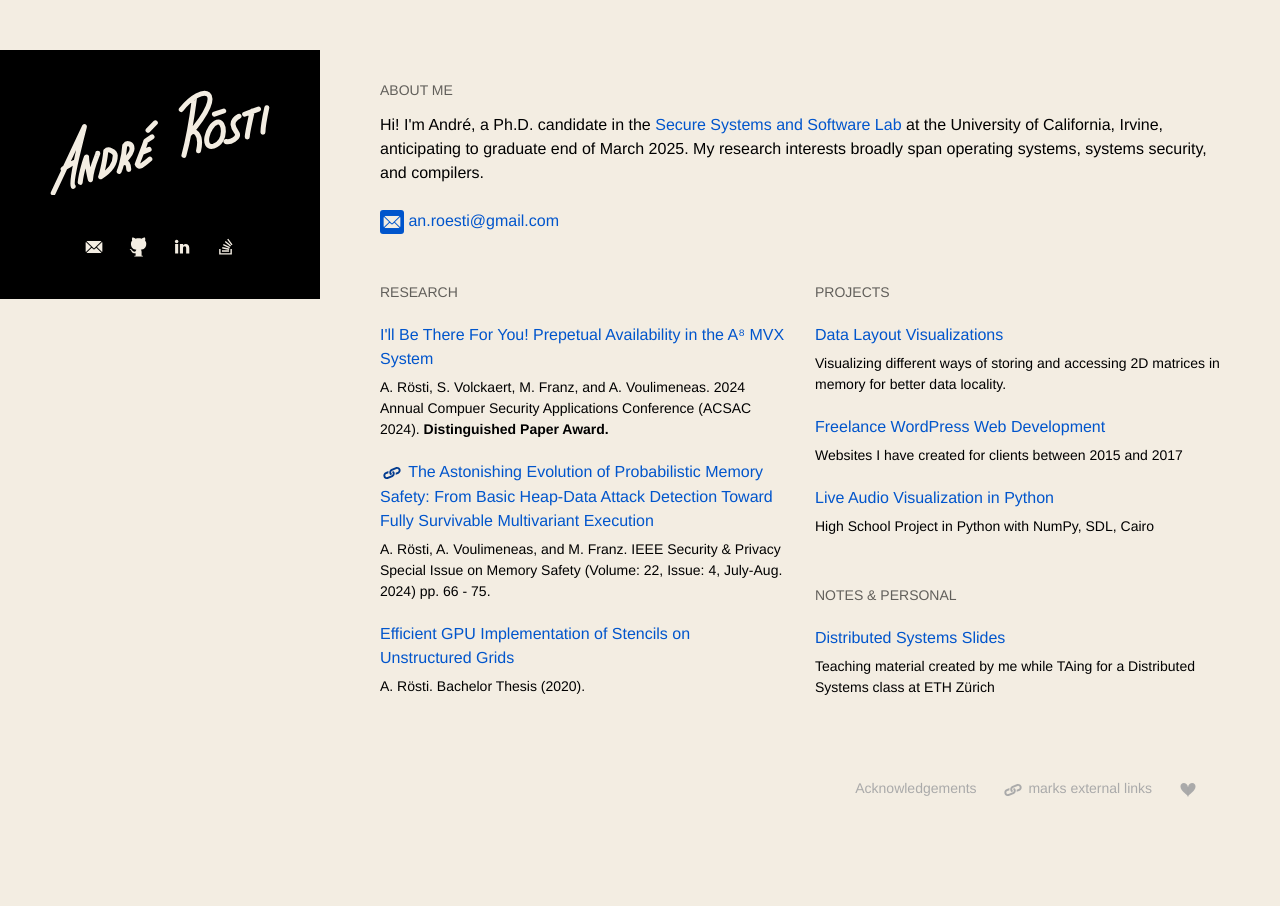
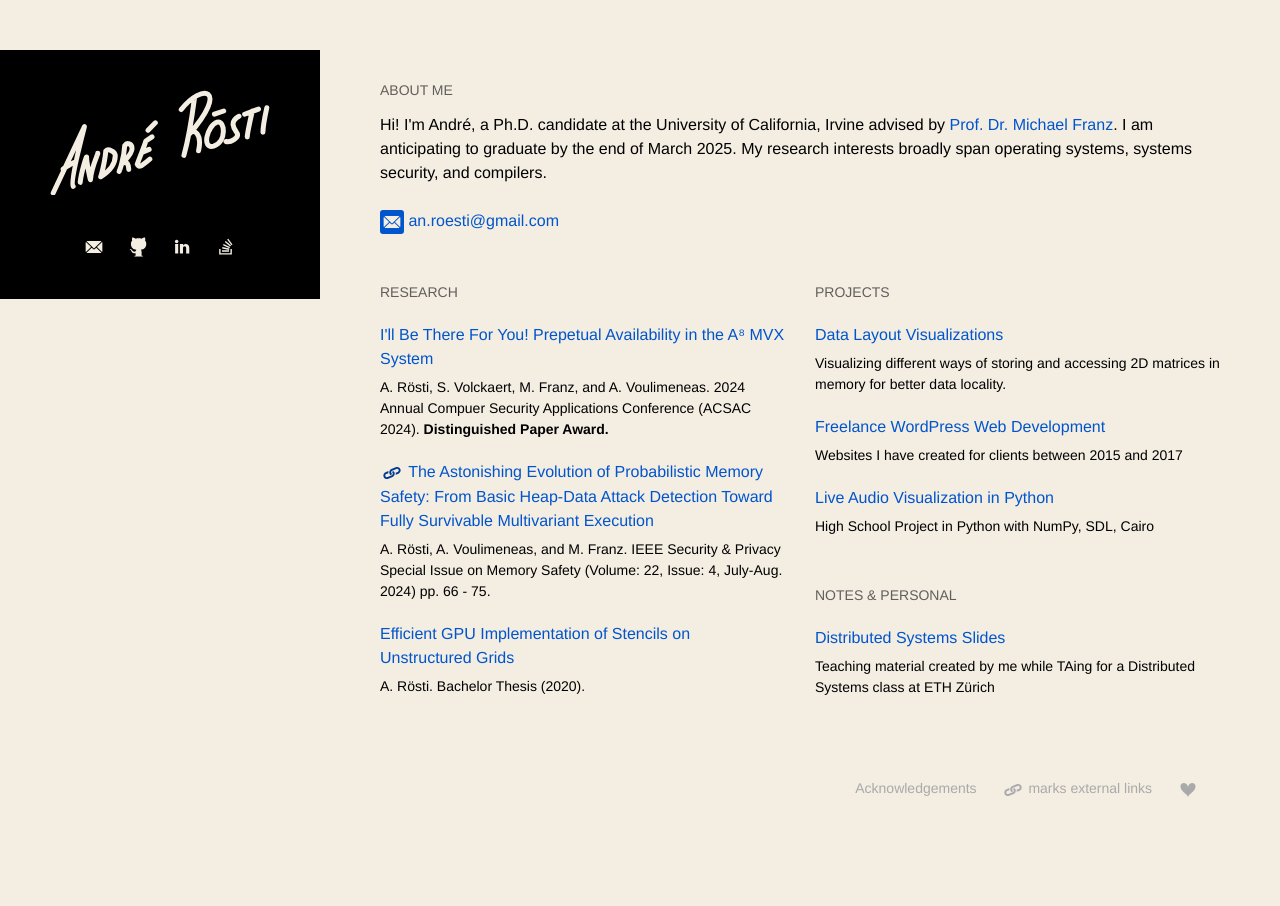
Before and after one commit to andrej/andreroesti.com, a Jekyll site: the page built from index.html, in a window 1280 px wide. Built offline with Jekyll 4.4.1, drawn with Linux system fonts in a browser that asks for light colours.

Commit message:
update tagline

```diff
--- a/index.html
+++ b/index.html
@@ -3,7 +3,7 @@
 
 <section class="row">
 <h2 class="section-title">About Me</h2>
-<p>Hi! I'm André, a Ph.D. candidate in the <a href="https://ssllab.org">Secure Systems and Software Lab</a> at the University of California, Irvine, anticipating to graduate end of March 2025. My research interests broadly span operating systems, systems security, and compilers.</p>
+<p>Hi! I'm André, a Ph.D. candidate at the University of California, Irvine advised by <a href="https://www.michaelfranz.com/">Prof. Dr. Michael Franz</a>. I am anticipating to graduate by the end of March 2025. My research interests broadly span operating systems, systems security, and compilers.</p>
 <ul class="horizontal-nav">
 <li><span class="email">{% include icon.html icon='email.svg' %} <span>an {dot} roesti {at} gmail {dot} com</span></span></li>
 </ul>
```
